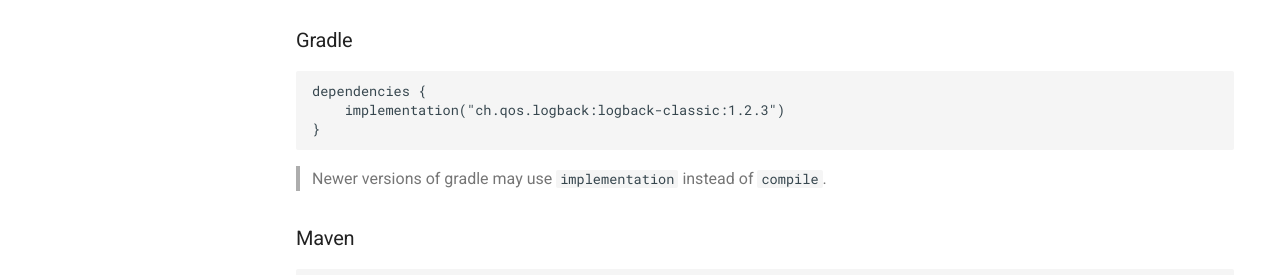
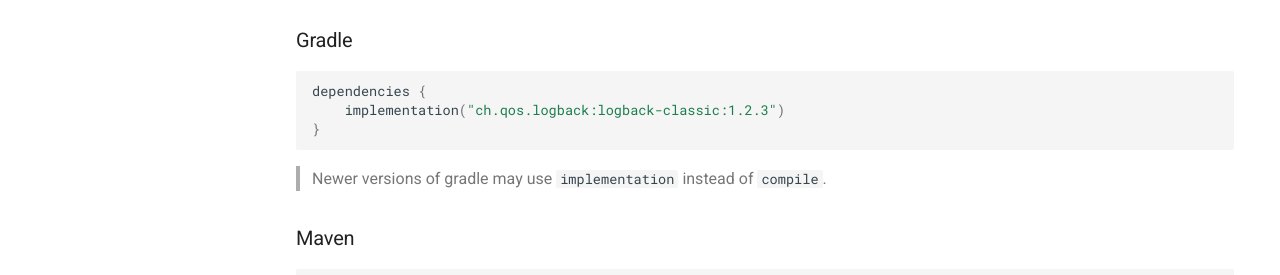
Before and after one commit to discord-jda/JDA-Website, an MkDocs documentation site: the page built from docs/setup/logging.md, in a window 1280 px wide and 900 px high. Shown: the part 421-696 px from the top of the window. Built offline with MkDocs 1.6.1 and Material for MkDocs 9.7.7, drawn with Linux system fonts in a browser that asks for light colours; comment, search, counter and statistics services are not loaded.

Commit message:
Mark gradle code as groovy for hightlighting

````diff
--- a/docs/setup/logging.md
+++ b/docs/setup/logging.md
@@ -10,7 +10,7 @@
 
 ### Gradle
 
-```gradle
+```groovy
 dependencies {
     implementation("ch.qos.logback:logback-classic:1.2.3")
 }
````
Also changed, not shown: docs/introduction/faq.md (+2 -2 lines), docs/setup/eclipse.md (+1 -1 lines), docs/setup/intellij.md (+1 -1 lines).
